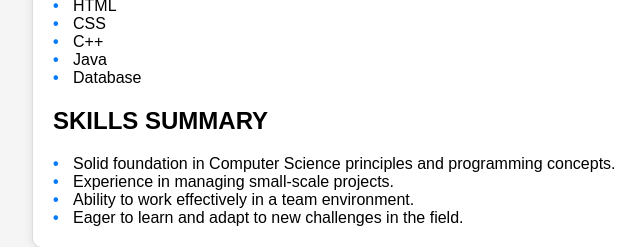
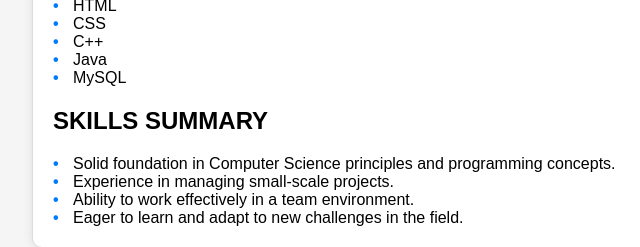
Before and after one commit to DilawarShah25/dilawarshah-resume, a plain HTML site: page index.html in a window 1280 px wide. Shown: the part 870-1117 px from the top of the page, 187-827 px from the left. Drawn offline with Linux system fonts and the light colour scheme.

Commit message:
index.html
Updated

```diff
--- a/index.html
+++ b/index.html
@@ -56,7 +56,7 @@
                 <li>CSS</li>
                 <li>C++ </li>
                 <li>Java </li>
-                <li>Database </li>
+                <li>MySQL </li>
             </ul>
         </div>
         <div class="skills">
```
